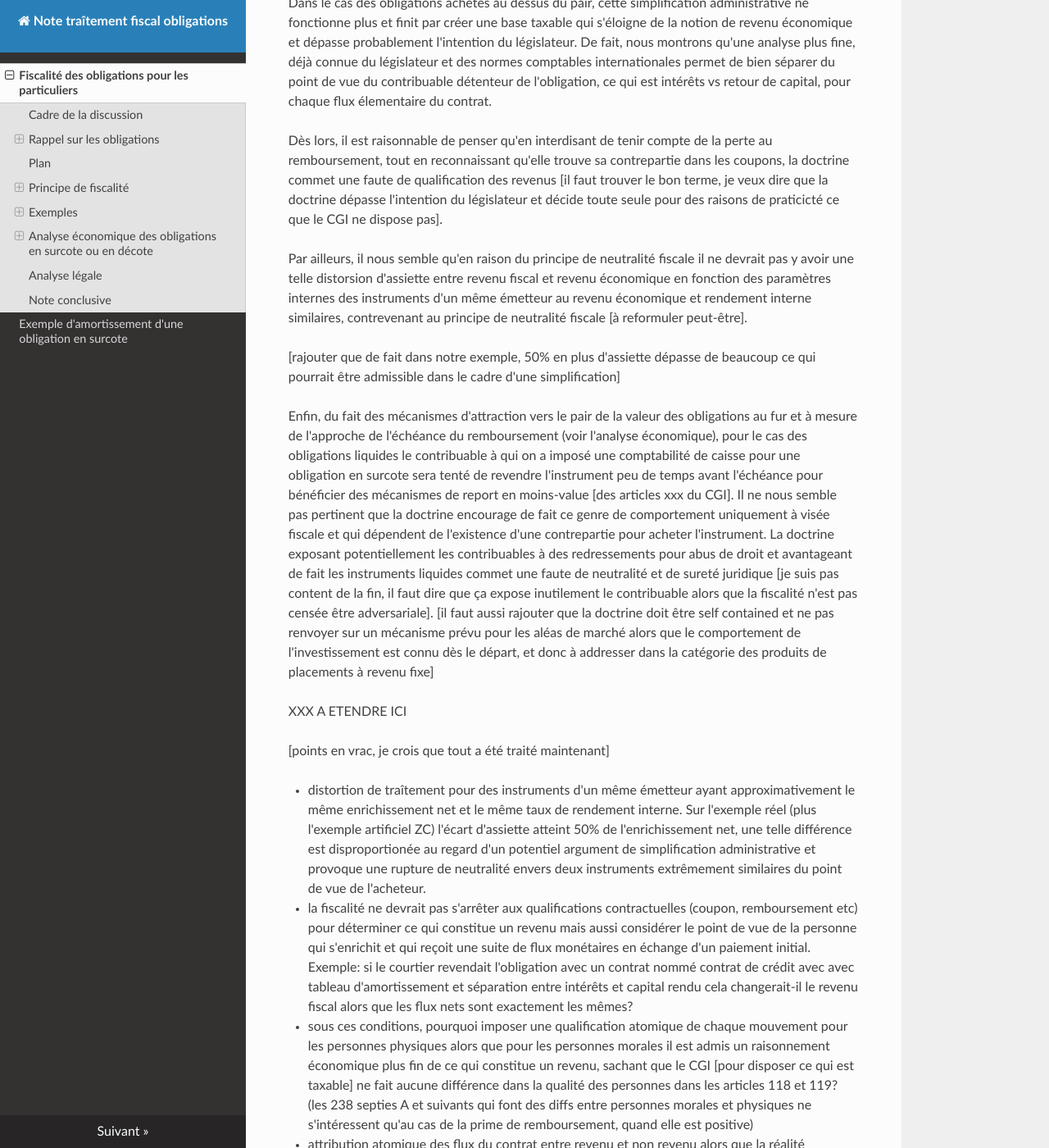
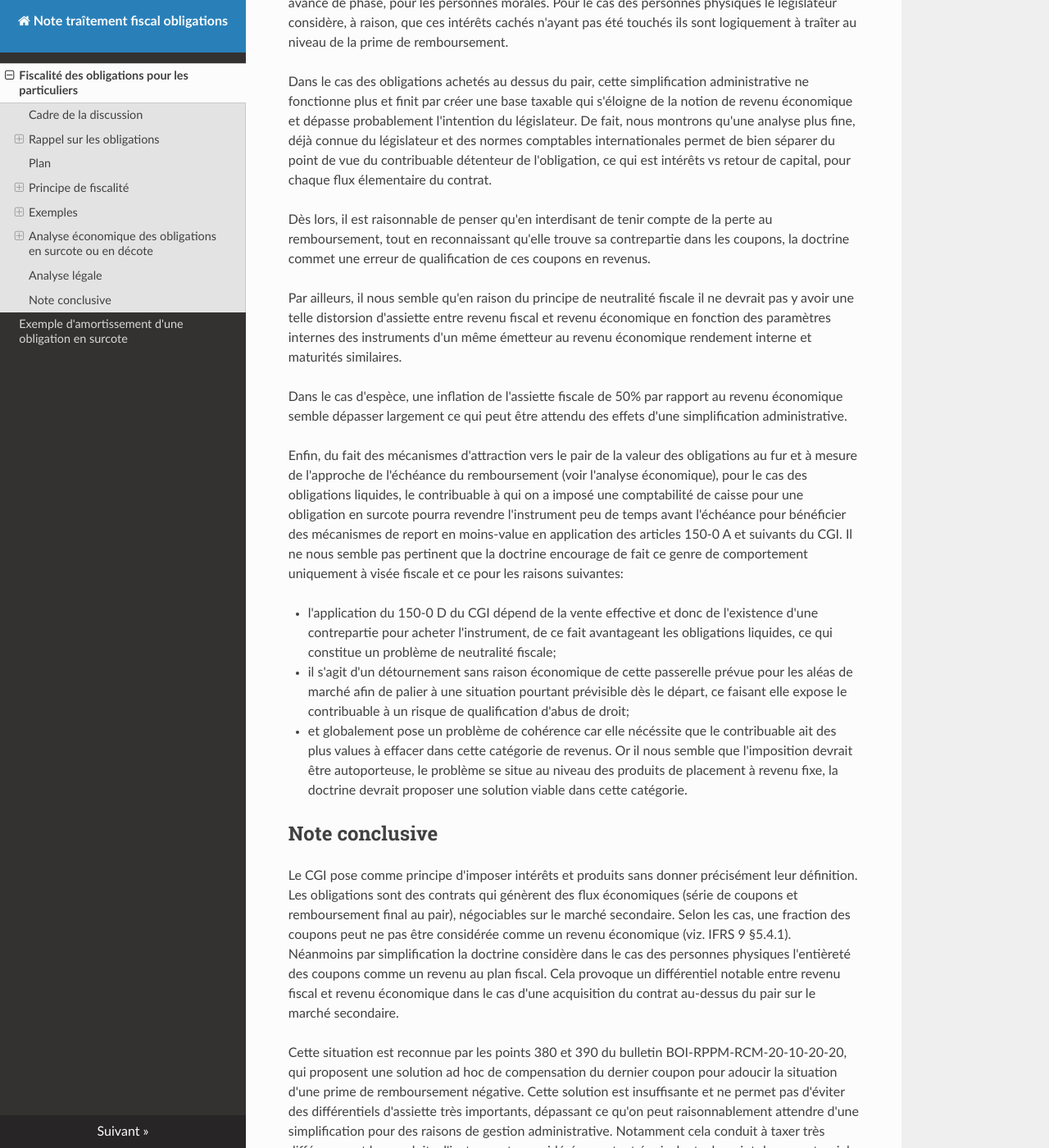
Before and after one commit to ConscritNeuneu/note-traitement-fiscal-obligations, an MkDocs documentation site: the page built from docs/note_fiscalisation_obligations.md, in a window 1280 px wide and 1400 px high, scrolled down 10437 px. Shown: the whole window at 82% size. Built offline with MkDocs 1.6.1, drawn with Linux system fonts in a browser that asks for light colours; nearby versions of some CDN libraries; some of the changed text lies outside the part shown.

Commit message:
Peaufinage analyse légale

```diff
--- a/docs/note_fiscalisation_obligations.md
+++ b/docs/note_fiscalisation_obligations.md
@@ -567,22 +567,26 @@ notamment les placements à revenu fixe trouve sa source dans les articles 12
 et 13 du CGI, précisé par les articles 118 et 119 pour ce qui concerne les
 obligations et autres produits assimilés.
 
-Ces articles fondateurs définissent l'assiette taxable comme le
-revenu distribué, dont le contribuable dispose réellement. Les articles 118
-et 119 parlent de « produits et intérêts ». Il est probable qu'il faut
-comprendre que l'assiette taxable s'entend comme le revenu au sens
-économique, c'est à dire l'enrichissement objectif.
+Ainsi pour être compris dans l'assiette imposable, il ne suffit pas qu'un flux
+d'argent provienne d'une obligation. Encore faut-il qu'il puisse être qualifié d'«
+intérêts » , « arrérage »  ou de « produit ». Le traitement des primes de
+remboursement illustre bien cette logique : le remboursement final n'est pas
+taxable en tant que tel; seule la fraction excedant le capital restitué est
+suceptible d'être qualifié de produit imposable.
 
 La doctrine concernant les revenus de capitaux mobiliers, notamment le bulletin
 BOI-RPPM-RCM-20-10-20-20 opère un probable glissement entre coupons d'une
 obligation et intérêt, sans toutefois jamais le dire explicitement : le bulletin
 ne contient aucune occurence du mot coupon, alors que ce terme est d'usage
-en finance. La doctrine se contente de parler d'intérêts et de produits. Le seul
-endroit où l'assimilation est faite explicitement est au §380 traitant le
-cas de la perte au remboursement. Une fois réalisé ce glissement, le
-recouvrement pour les particuliers, traité par le bulletin BOI-RPPM-RCM-30-20,
-conclue logiquement à la logique de comptabilité de caisse : un coupon est un
-revenu, et son montant brut est à considérer comme assiette.
+en finance. La doctrine se contente de parler d'intérêts et de produits. On
+pourra notamment relever le §380 traitant le cas de la perte au
+remboursement où l'assimilation entre coupons et intérêts apparaît le plus
+clairement.
+
+Une fois réalisé ce glissement, le recouvrement pour les particuliers,
+traité par le bulletin BOI-RPPM-RCM-30-20, conclue logiquement à la règle de
+de comptabilité de caisse : un coupon est un revenu, et son montant brut est
+à inclure dans l'assiette taxable.
 
 Or, nous avons vu par les analyses développées dans cette note que le marché
 des obligations, qu'il soit primaire ou secondaire n'utilise pas la
@@ -590,15 +594,16 @@ qualification des flux afin de déterminer un prix. Seule compte la valeur
 actuarielle nette des flux. Dans ce cadre tout mouvement d'argent est traîté
 de manière neutre.
 
-Il est de notre avis que la la fiscalité ne devrait pas s'arrêter aux
+Il est de notre avis que la fiscalité ne devrait pas s'arrêter aux
 qualifications contractuelles pour déterminer ce qui constitue un revenu
 mais aussi considérer le point de vue de la personne qui s'enrichit et qui
 reçoit une suite de flux monétaires en échange d'un paiement initial.
 
 De fait, du point de vue de l'acheteur qui s'enrichit, il n'y a aucune
-différence économique entre une obligation et un contrat de crédit qui
-contiendrait un tableau d'amortissement libellant intérêts et retour de
-capital, et reproduisant exactement les flux d'une obligation.
+différence en terme de flux stricts entre une obligation et un contrat de
+crédit qui contiendrait un tableau d'amortissement libellant intérêts et
+retour de capital, et reproduisant exactement les flux économiques d'une
+obligation.
 
 Considérant que le code des impôts se contente de rester en termes généraux
 et laisse la pratique définir ce qu'est un revenu, il est possible de penser
@@ -629,75 +634,42 @@ contrat.
 
 Dès lors, il est raisonnable de penser qu'en interdisant de tenir compte de la
 perte au remboursement, tout en reconnaissant qu'elle trouve sa contrepartie
-dans les coupons, la doctrine commet une faute de qualification des revenus [il faut
-trouver le bon terme, je veux dire que la doctrine dépasse l'intention du
-législateur et décide toute seule pour des raisons de praticicté ce que le
-CGI ne dispose pas].
+dans les coupons, la doctrine commet une erreur de qualification de ces
+coupons en revenus.
 
 Par ailleurs, il nous semble qu'en raison du principe de neutralité fiscale
 il ne devrait pas y avoir une telle distorsion d'assiette entre revenu
 fiscal et revenu économique en fonction des paramètres internes des
-instruments d'un même émetteur au revenu économique et rendement interne
-similaires, contrevenant au principe de neutralité fiscale [à reformuler peut-être].
+instruments d'un même émetteur au revenu économique rendement interne et
+maturités similaires.
 
-[rajouter que de fait dans notre exemple, 50% en plus d'assiette dépasse de
-beaucoup ce qui pourrait être admissible dans le cadre d'une simplification]
+Dans le cas d'espèce, une inflation de l'assiette fiscale de 50% par rapport
+au revenu économique semble dépasser largement ce qui peut être attendu
+des effets d'une simplification administrative.
 
-Enfin, du fait des mécanismes d'attraction vers le pair de la valeur
-des obligations au fur et à mesure de l'approche de l'échéance du remboursement (voir
-l'analyse économique), pour le cas des obligations liquides le contribuable
-à qui on a imposé une comptabilité de caisse pour une obligation en surcote
-sera tenté de revendre l'instrument peu de temps avant l'échéance pour
-bénéficier des mécanismes de report en moins-value [des articles xxx du
-CGI]. Il ne nous semble pas pertinent que la doctrine encourage de fait ce genre
-de comportement uniquement à visée fiscale et qui dépendent de l'existence
-d'une contrepartie pour acheter l'instrument. La doctrine exposant
-potentiellement les contribuables à des redressements pour abus de droit et
-avantageant de fait les instruments liquides commet une faute de neutralité et
-de sureté juridique [je suis pas content de la fin, il faut dire que ça
-expose inutilement le contribuable alors que la fiscalité n'est pas censée
-être adversariale]. [il faut aussi rajouter que la doctrine doit être self
-contained et ne pas renvoyer sur un mécanisme prévu pour les aléas de marché
-alors que le comportement de l'investissement est connu dès le départ, et
-donc à addresser dans la catégorie des produits de placements à revenu fixe]
+Enfin, du fait des mécanismes d'attraction vers le pair de la valeur des
+obligations au fur et à mesure de l'approche de l'échéance du remboursement
+(voir l'analyse économique), pour le cas des obligations liquides, le
+contribuable à qui on a imposé une comptabilité de caisse pour une
+obligation en surcote pourra revendre l'instrument peu de temps avant
+l'échéance pour bénéficier des mécanismes de report en moins-value en
+application des articles 150-0 A et suivants du CGI. Il ne nous semble pas
+pertinent que la doctrine encourage de fait ce genre de comportement
+uniquement à visée fiscale et ce pour les raisons suivantes:
 
-XXX A ETENDRE ICI
-
-[points en vrac, je crois que tout a été traité maintenant]
-
-- distortion de traîtement pour des instruments d'un même émetteur ayant
-  approximativement le même enrichissement net et le même taux de rendement
-  interne. Sur l'exemple réel (plus l'exemple artificiel ZC) l'écart
-  d'assiette atteint 50% de l'enrichissement net, une telle différence est
-  disproportionée au regard d'un potentiel argument de simplification
-  administrative et provoque une rupture de neutralité envers deux instruments
-  extrêmement similaires du point de vue de l'acheteur.
-- la fiscalité ne devrait pas s'arrêter aux qualifications contractuelles
-  (coupon, remboursement etc) pour déterminer ce qui constitue un revenu
-  mais aussi considérer le point de vue de la personne qui s'enrichit et qui
-  reçoit une suite de flux monétaires en échange d'un paiement initial. Exemple:
-  si le courtier revendait l'obligation avec un contrat nommé contrat de crédit avec
-  avec tableau d'amortissement et séparation entre intérêts et capital rendu
-  cela changerait-il le revenu fiscal alors que les flux nets sont
-  exactement les mêmes?
-- sous ces conditions, pourquoi imposer une qualification atomique de chaque
-  mouvement pour les personnes physiques alors que pour les personnes morales
-  il est admis un raisonnement économique plus fin de ce qui constitue un
-  revenu, sachant que le CGI [pour disposer ce qui est taxable] ne fait
-  aucune différence dans la qualité des personnes dans les articles 118 et
-  119? (les 238 septies A et suivants qui font des diffs entre personnes
-  morales et physiques ne s'intéressent qu'au cas de la prime de
-  remboursement, quand elle est positive)
-- attribution atomique des flux du contrat entre revenu et non revenu alors
-  que la réalité economique est plus nuancée, notamment on fait tout un
-  effort pour qualifier la prime de remboursement qui ne contient pas que du
-  capital, pourquoi ne pas le faire pour le coupon ?
-- au final la question c'est qu'est-ce qu'un revenu ? L'assiette fiscale devrait
-  égaliser sinon se rapprocher de la notion de revenu économique. C'est
-  le sens des articles introductifs 12 et 13 du CGI, implémenté pour le cas
-  des obligations par l'article 118 du CGI qui précise bien que la prime de
-  remboursement est un revenu dans le cas de la sous-cote de l'obligation. Dès
-  lors, symmétriquement, la doctrine devrait adresser le cas de la surcote.
+- l'application du 150-0 D du CGI dépend de la vente effective et donc de
+  l'existence d'une contrepartie pour acheter l'instrument, de ce fait
+  avantageant les obligations liquides, ce qui constitue un problème de
+  neutralité fiscale;
+- il s'agit d'un détournement sans raison économique de cette passerelle
+  prévue pour les aléas de marché afin de palier à une situation pourtant
+  prévisible dès le départ, ce faisant elle expose le contribuable à un risque
+  de qualification d'abus de droit;
+- et globalement pose un problème de cohérence car elle nécéssite que le
+  contribuable ait des plus values à effacer dans cette catégorie de
+  revenus. Or il nous semble que l'imposition devrait être autoporteuse, le
+  problème se situe au niveau des produits de placement à revenu fixe, la
+  doctrine devrait proposer une solution viable dans cette catégorie.
 
 ## Note conclusive
 
```
